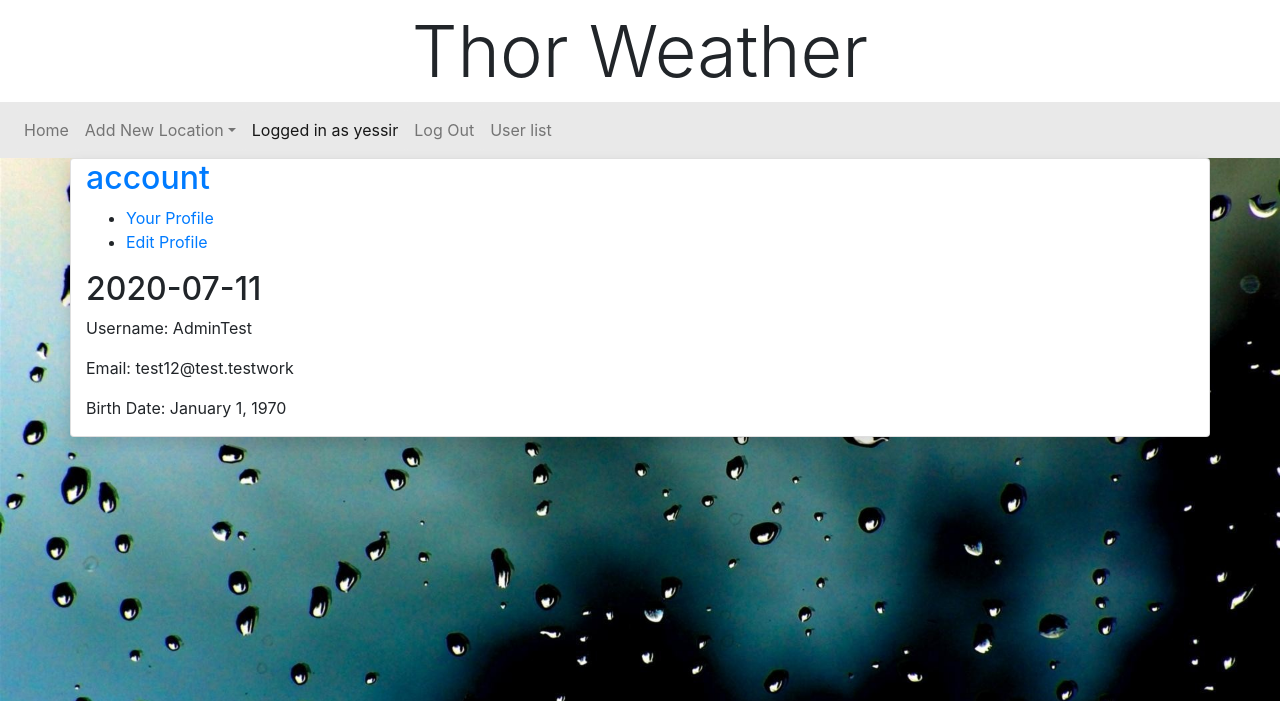
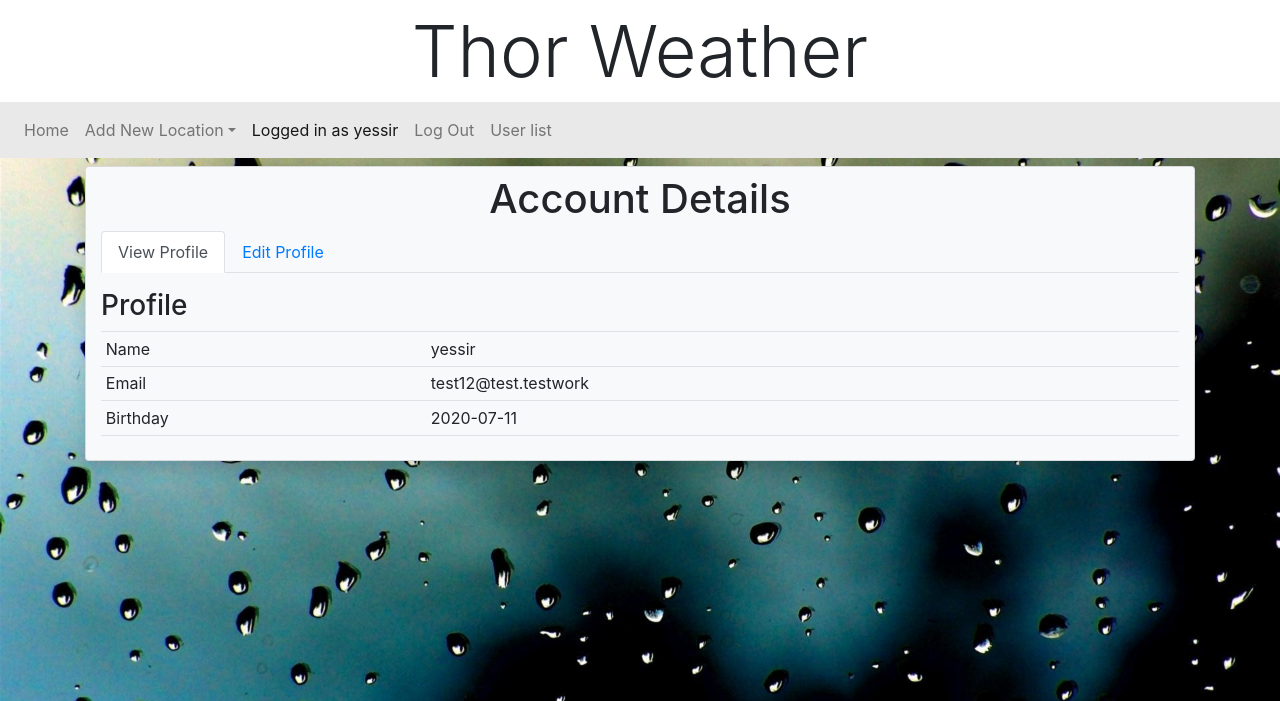
Before and after one commit to 0x00C0DE/Team-Thor, a PHP site: page /profile.php in a window 1280 px wide. Shown: the top 701 px of the page. Run offline with PHP 8.4, Linux system fonts and the light colour scheme; a user stored in the database is signed in; data comes from the database, SQL or seed files in the repository; data that the repository does not hold is empty; some libraries are stand-ins or nearby versions.

Commit message:
Restyled edit profile page

```diff
--- a/edit_profile.php
+++ b/edit_profile.php
@@ -1,39 +1,45 @@
 <?php
-if(isset($_SESSION["loggedin"]) && $_SERVER["REQUEST_METHOD"] == "POST") {
+if(userIsLoggedIn() && $_SERVER["REQUEST_METHOD"] == "POST") {
 	require_once "./.dblogin.php";	//Make new session using POST
-	$conn = dbconnect();
 	$username = $_SESSION["user"];
 
 	$fields = Array("name","email","b_date");	//fields which may be updated by the user
 	foreach($fields as $field){
 		$value = clean_input($_POST[$field]);	//attempt to fetch field value
+
 		if(empty($value) == false){	//if a value was given, update the field in the db
-			$stmt = $conn->prepare("UPDATE Account SET ".$field."=? WHERE username=?");
-			$stmt->bind_param("ss", $value, $username);
-			$stmt->execute();
-			$stmt->close();
+			$query = "UPDATE Account SET ".$field;
+			$query .= "='".$value."' WHERE username='".$username."'";
+			//echo $query."<br>";
+			mysqli_query($conn,$query);
 		}
 	}
-	dbclose($conn);	//closes connection to database
 
-	header('location: profile.php');
-	exit;
+	echo '<script>window.open("./profile.php","_self");</script>';//reload the page to show the changes
 }
 ?>
 
-<h2> Edit your Profile</h2>
-<form method="POST" action="edit_profile.php">
-	<div class="profile-page-update-input">
-		<label>Change Name: </label>
-		<input type="text" name="name" value="<?php echo $name; ?>">
+<h3> Edit Your Profile</h3>
+<form method="POST" action="profile.php">
+	<div class="input-group mb-2">
+		<div class="input-group-prepend">
+			<span class="input-group-text">Name</span>
+		</div>
+		<input type="text" class="form-control" name="name" value="<?php echo $name; ?>">
 	</div>
-	<div class="profile-page-update-input">
-		<label> Change Email: </label>
-		<input type="email" name="email" value="<?php echo $email; ?>">
+	<div class="input-group mb-2">
+		<div class="input-group-prepend">
+			<span class="input-group-text">Email</span>
+		</div>
+		<input type="email" class="form-control" name="email" value="<?php echo $email; ?>">
 	</div>
-	<div class="profile-page-update-input">
-		<label>Change Birth Date: </label>
-		<input type="date" name="b_date" value="<?php echo $b_date; ?>">
+	<div class="input-group mb-2">
+		<div class="input-group-prepend">
+			<span class="input-group-text">Birth Date</span>
+		</div>
+		<input type="date" class="form-control" name="b_date" value="<?php echo $b_date; ?>">
 	</div>
-	<input type="submit" name="submit" value="Update Info" id="update-info-submit">
+	<div class="text-center">
+		<button class="btn btn-primary" type="submit">Update Info</button>
+	</div>
 </form>
--- a/profile.php
+++ b/profile.php
@@ -22,7 +22,7 @@
 	         mysqli_stmt_store_result($stmt);
 
 	         if(mysqli_stmt_num_rows($stmt) == 1 ) {
-	            mysqli_stmt_bind_result($stmt, $email, $b_date, $name);
+	            mysqli_stmt_bind_result($stmt, $email, $name, $b_date);
 	            mysqli_stmt_fetch($stmt);
 	         }
 	      }
@@ -36,43 +36,63 @@
 	?>
 </head>
 <body>
-	<?php
+<?php
 	require_once "php/header.php";
-
-	$tab = "";
-	if($_SERVER["REQUEST_METHOD"] == "GET") {
-		if(isset($_GET["tab"])) {
-			$tab = $_GET["tab"];
-		}
-	}
-	?>
-	<div class="card container-md shadow">
-		<div class="profile-page-container">
-			<div class="profile-page-sidebar">
-				<h2><a href="index.php">account</a></h2>
-				<ul>
-					<li class="<?php if(empty($tab)) echo "selected"; ?>"><a href="./profile.php">Your Profile</a></li>
-					<li class="<?php if($tab == "editprofile") echo "selected"; ?>"><a href="./profile.php?tab=editprofile">Edit Profile</a></li>
+?>
+	<div class="container-md mb-3">
+		<div class="card shadow bg-light container-fluid my-2 py-2">
+			<div class="w-100 mb-3">
+				<h1 class="text-center">Account Details</h1>
+				<script>
+					function changeTabs(){
+						window.setTimeout(
+							()=>{
+								let nonActiveTabs = $('.profileTab.collapsed');
+								for(i=0; i<nonActiveTabs.length; i++){
+									nonActiveTabs[i].classList.remove('active');
+								}
+								let activeTab = $('.profileTab:not(.collapsed)');
+								activeTab[0].classList.add('active');
+							},0
+						);
+					}
+				</script>
+				<ul class="nav nav-tabs" onclick="changeTabs()">
+					<li class="nav-item">
+						<a href="#viewProfile" class="nav-link active profileTab"
+						data-toggle="collapse" role="button">View Profile</a>
+					</li>
+					<li class="nav-item">
+						<a href="#editProfile" class="nav-link collapsed profileTab"
+						data-toggle="collapse" role="button">Edit Profile</a>
+					</li>
 				</ul>
 			</div>
-			<div class="profile-page-view">
+			<div class="accordion" id="accordionDiv">
+				<div class="collapse show" id="viewProfile" data-parent="#accordionDiv">
+					<h3>Profile</h3>
+					<table class="table table-sm border-bottom">
+						<tr>
+							<td>Name</td><td><?php echo $name?></td>
+						</tr>
+						<tr>
+							<td>Email</td><td><?php echo $email?></td>
+						</tr>
+						<tr>
+							<td>Birthday</td><td><?php echo $b_date?></td>
+						</tr>
+					</table>
+				</div>
+				<div class="collapse" id="editProfile" data-parent="#accordionDiv">
 				<?php
-				if(empty($tab)) {
-					echo '<h2>' . $name . '</h2>';
-					echo '<p><span>Username:</span> ' . $username . '</p>';
-					echo '<p><span>Email:</span> ' . $email . '</p>';
-					if(!empty($phone_numb)) {
-						echo '<p><span>Phone Number:</span> ' . $phone_numb . '</p>';
-					}
-					echo '<p><span>Birth Date:</span> ' . date("F j, Y", strtotime($b_date)) . '</p>';
-				}
-				else if ($tab == "editprofile") require_once "edit_profile.php";
+					require_once "edit_profile.php";
 				?>
+				</div>
 			</div>
 		</div>
 	</div>
 <?php
-dbclose($conn);
+	dbclose($conn);
 ?>
 </body>
 </html>
```
Also changed, not shown: weather_history.php (+7 -2 lines).
